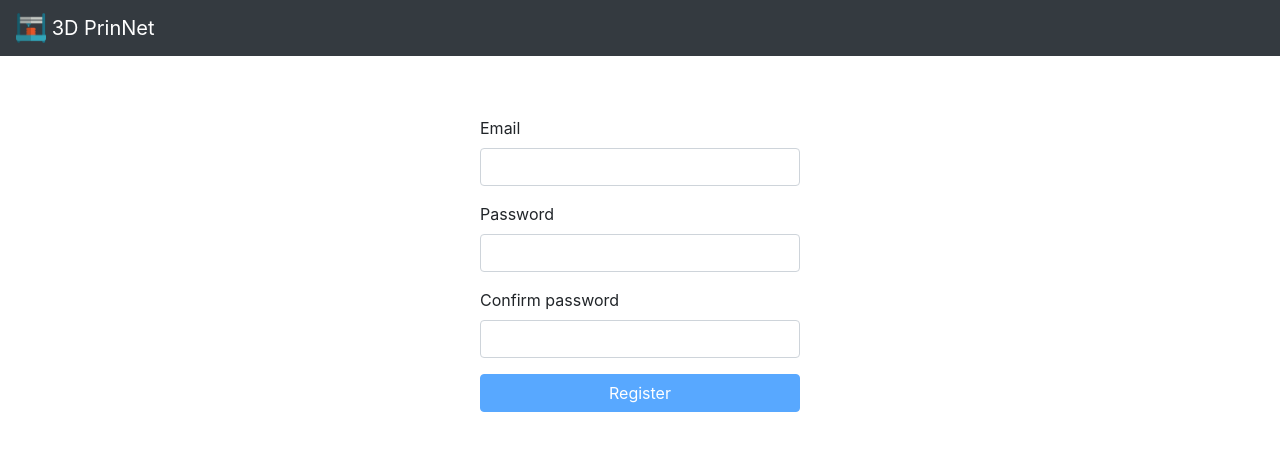
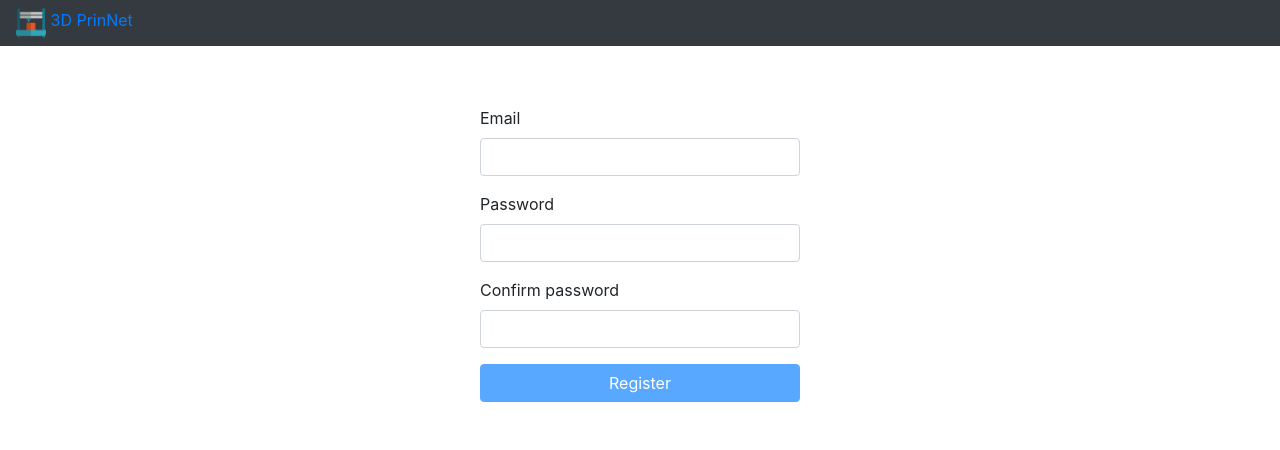
Before and after one commit to rage875/Project_FS_CF, a React (Create React App) app in the folder front-end/: page /#/register in a window 1280 px wide. Shown: the top 450 px of the page. Built offline with nearby package versions, Linux system fonts and the light colour scheme.

Commit message:
update icon and link to root

```diff
--- a/front-end/src/components/Header.js
+++ b/front-end/src/components/Header.js
@@ -6,13 +6,14 @@ import Auth from "../components/Auth";
 import "../styles/Header.css"
 
 import profileDefIcon from "../pics/user-profile-default.png";
+import hMainIcon from "../pics/mainIcon.png";
 
 ///////////////////////////////////////////////////////////////////////////////
 class Header extends Component {
 
   ///////////////////////////////////////////////////////////////////////////////
-  verifyIfItsAuth(){
-    if(Auth.isAuthenticated()){
+  verifyIfItsAuth() {
+    if (Auth.isAuthenticated()) {
       return <li><Link to={"/login"}> Login</Link></li>
     } else {
       return <li><Link to={"/logout"}> Logout</Link></li>
@@ -22,7 +23,7 @@ class Header extends Component {
   ///////////////////////////////////////////////////////////////////////////////
   createHeaderVirtDOM(type) {
     const hMainIconImg =
-    (<img src="../../mainIcon.png" width="30" height="30"
+      (<img src={hMainIcon} width="30" height="30"
         className="d-inline-block align-top"
         alt="" />)
     const hNavDropdownIconImg =
@@ -33,9 +34,9 @@ class Header extends Component {
     if ("root" === type) {
       return (
         <nav className="navbar navbar-expand-sm navbar-dark bg-dark">
-            <a className="navbar-brand" href="/">
+          <Link to={"/"}>
             {hMainIconImg} 3D PrinNet
-            </a>
+          </Link>
 
           <button className="navbar-toggler" type="button" data-toggle="collapse" data-target="#navbarText" aria-controls="navbarText" aria-expanded="false" aria-label="Toggle navigation">
             <span className="navbar-toggler-icon"></span>
@@ -63,9 +64,9 @@ class Header extends Component {
     } else {
       return (
         <nav className="navbar navbar-expand-sm navbar-dark bg-dark">
-          <a className="navbar-brand" href="/">
+          <Link to={"/"}>
             {hMainIconImg} 3D PrinNet
-          </a>
+          </Link>
         </nav>
       )
     }
```
Also changed, not shown: front-end/src/pics/mainIcon.png (renamed from front-end/public/mainIcon.png). Lines whose indentation alone changed are shown as unchanged.
